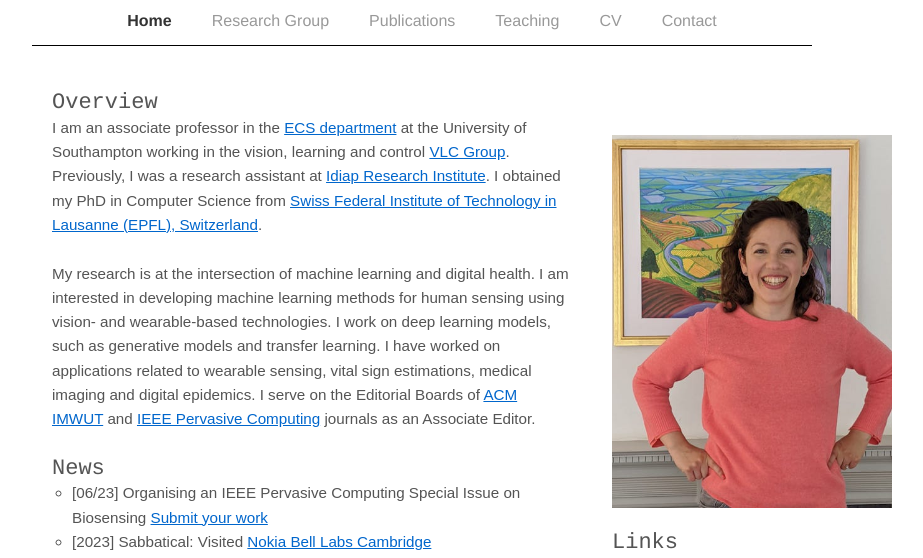
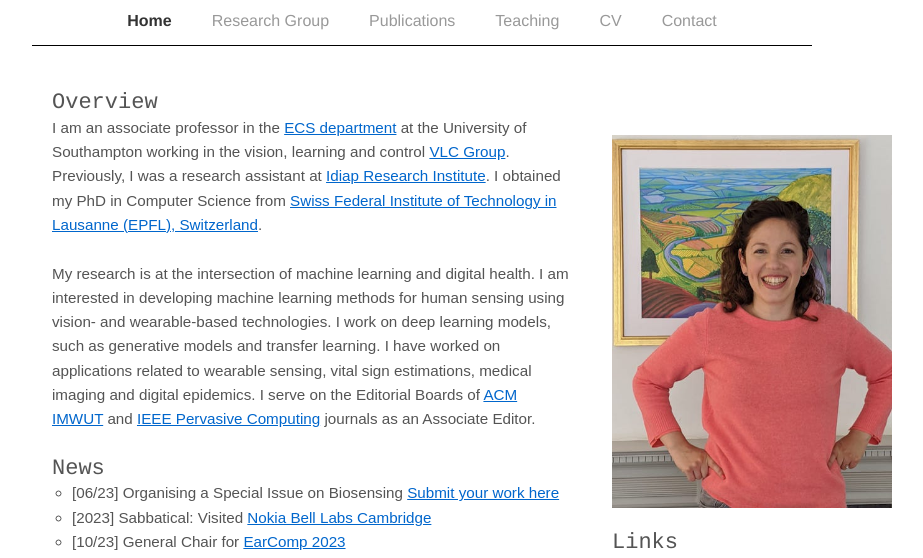
Before and after one commit to kfarrahi/kfarrahi.github.io, a plain HTML site: page index.html in a window 1280 px wide. Shown: the top 558 px of the page, without its empty margins (218-1141 px from the left). Drawn offline with nearby package versions, Linux system fonts and the light colour scheme.

Commit message:
Update index.html

```diff
--- a/index.html
+++ b/index.html
@@ -59,7 +59,7 @@ I serve on the Editorial Boards of <a href="https://dl.acm.org/journal/imwut/edi
 
 	<p><span style="font:22px Courier, mono;">News</span></p>
 	<ul>
-		<li> [06/23] Organising an IEEE Pervasive Computing Special Issue on Biosensing <a href="https://www.computer.org/digital-library/magazines/pc/cfp-bio-ensing">Submit your work</a>
+		<li> [06/23] Organising a Special Issue on Biosensing <a href="https://www.computer.org/digital-library/magazines/pc/cfp-bio-ensing">Submit your work here</a>
 		<li>[2023] Sabbatical: Visited <a href="https://www.bell-labs.com/about/locations/cambridge-uk/#gref">Nokia Bell Labs Cambridge</a>
 		<li>[10/23] General Chair for <a href="https://www.esense.io/earcomp2023/">EarComp 2023</a>
 		<li>[07/23] Joined editorial board of <a href="https://www.computer.org/csdl/magazine/pc/about/15004?title=Editorial%20Board&periodical=IEEE%20Pervasive%20Computing">IEEE Pervasive Computing</a>
```
